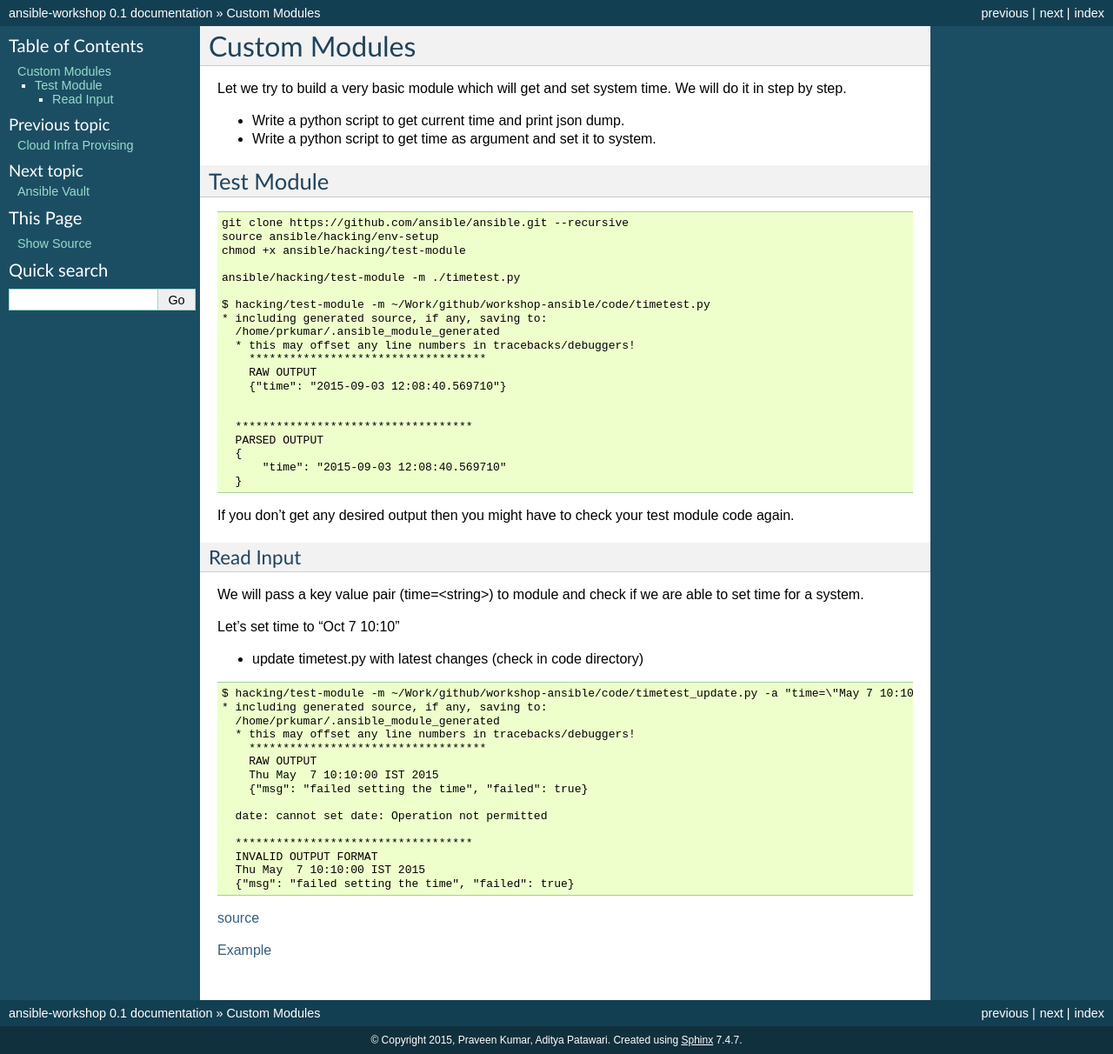
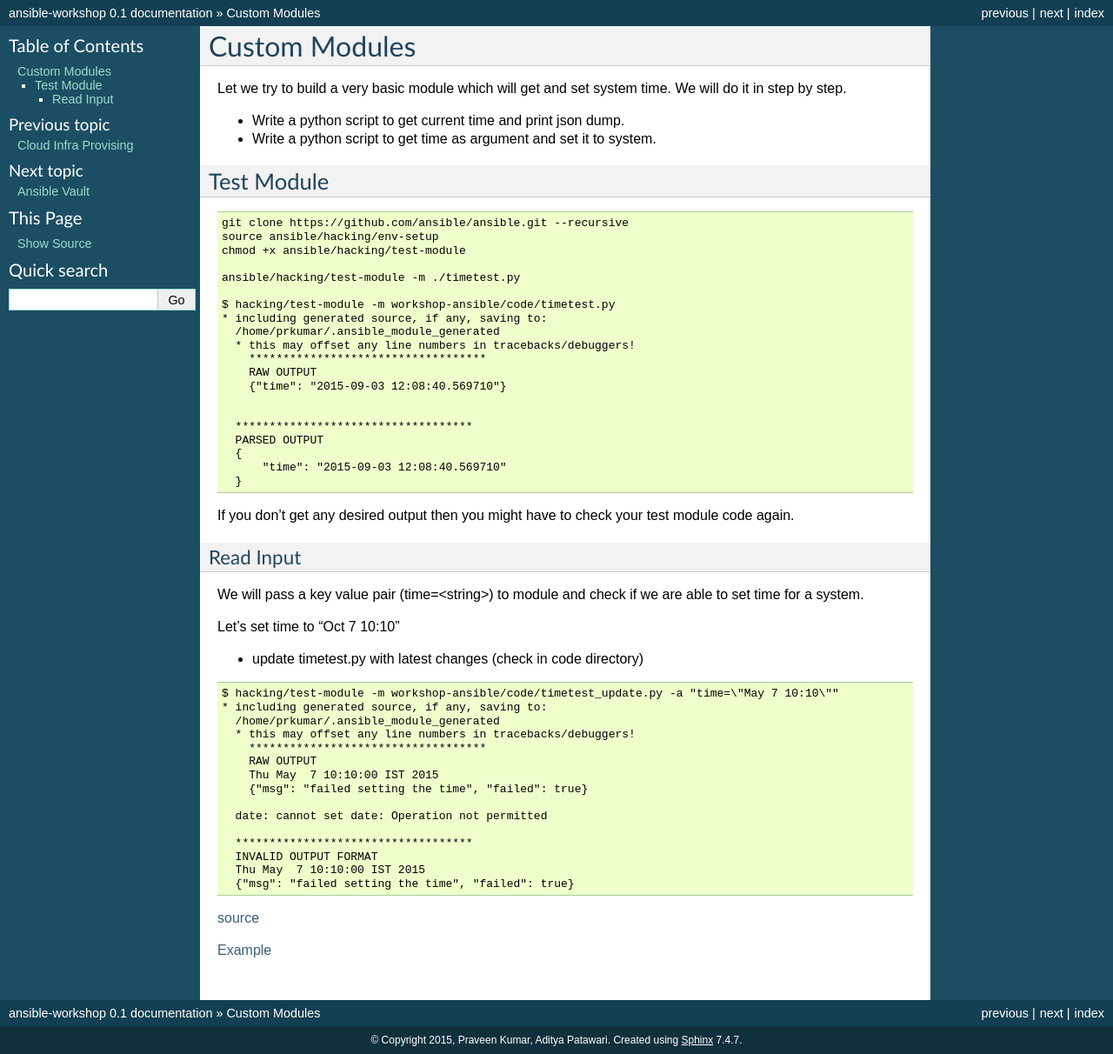
Before and after one commit to adimania/workshop-ansible, a Sphinx documentation site: the page built from docs/custom_modules.rst, in a window 1280 px wide. Shown: the whole page at 87% size. Built offline with Sphinx 7.4.7, drawn with Linux system fonts in a browser that asks for light colours.

Commit message:
use relative paths

```diff
--- a/docs/custom_modules.rst
+++ b/docs/custom_modules.rst
@@ -19,7 +19,7 @@ Test Module
 
     ansible/hacking/test-module -m ./timetest.py
 
-    $ hacking/test-module -m ~/Work/github/workshop-ansible/code/timetest.py
+    $ hacking/test-module -m workshop-ansible/code/timetest.py
     * including generated source, if any, saving to:
       /home/prkumar/.ansible_module_generated
       * this may offset any line numbers in tracebacks/debuggers!
@@ -51,7 +51,7 @@ Let's set time to "Oct 7 10:10"
 
 ::
 
-    $ hacking/test-module -m ~/Work/github/workshop-ansible/code/timetest_update.py -a "time=\"May 7 10:10\""
+    $ hacking/test-module -m workshop-ansible/code/timetest_update.py -a "time=\"May 7 10:10\""
     * including generated source, if any, saving to:
       /home/prkumar/.ansible_module_generated
       * this may offset any line numbers in tracebacks/debuggers!
```
